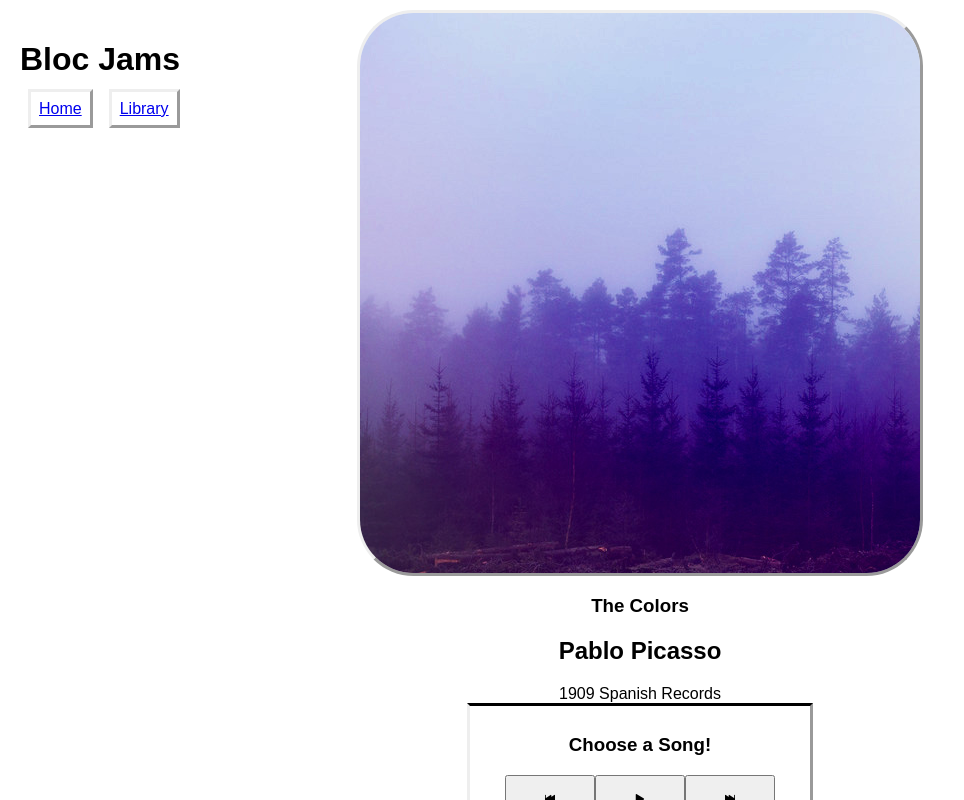
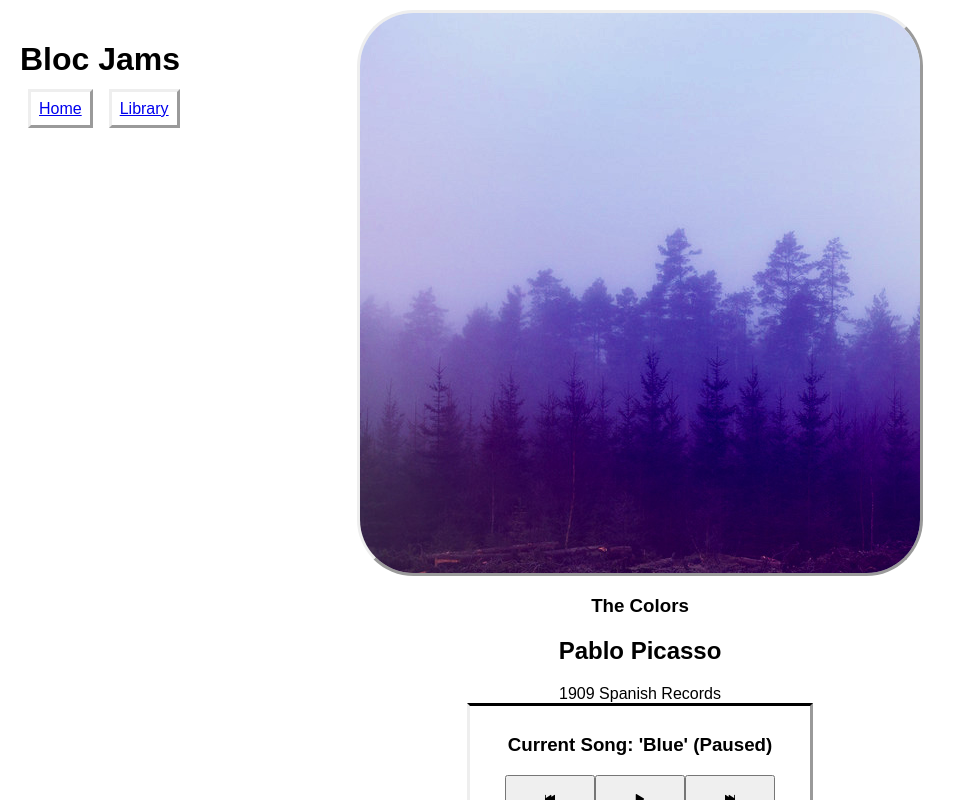
Before and after one commit to ctrachte/Music-Player-PWA, a React (Create React App) app: page /album/the-colors in a window 1280 px wide. Shown: the top 800 px of the page, without its empty margins (0-964 px from the left). Built offline with nearby package versions, Linux system fonts and the light colour scheme.

Commit message:
add verbosity to player bar header

```diff
--- a/src/components/PlayerBar.js
+++ b/src/components/PlayerBar.js
@@ -4,7 +4,7 @@ class PlayerBar extends Component {
   render() {
     return (
       <section className="player-bar center">
-        <h1>{this.props.isPlaying ? ("Now Playing: '" + this.props.songTitle + "'") : "Choose a Song!"}</h1>
+        <h1>{this.props.isPlaying ? ("Now Playing: '" + this.props.songTitle + "'") : "Current Song: '" + this.props.songTitle + "' (Paused)"}</h1>
         <section id="buttons">
           <button id="previous" onClick={this.props.handlePrevClick}>
             <span className="ion-skip-backward"></span>
```
